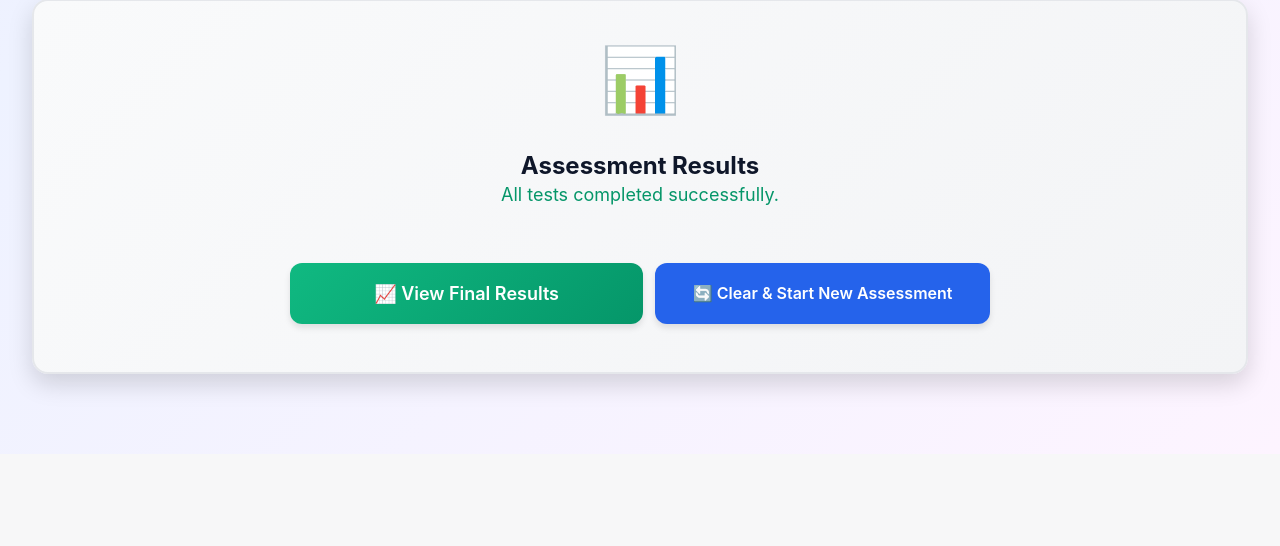
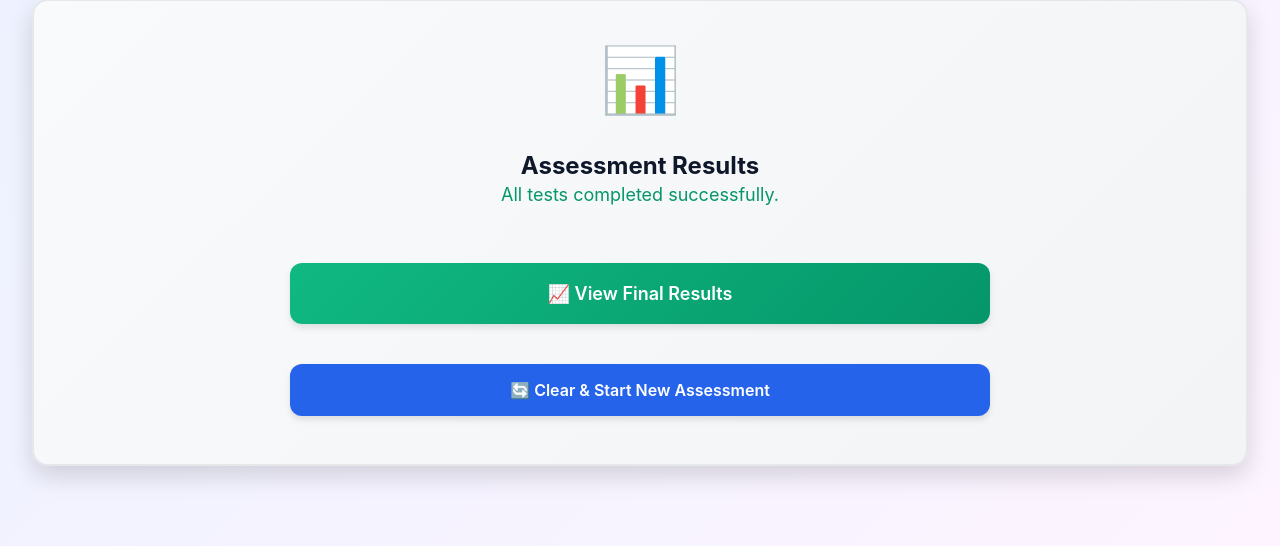
Before and after one commit to M-Iswarya2/Dementia-for-cloud, a Django app: page /take-test/ in a window 1280 px wide. Shown: the part 1566-2112 px from the top of the page. Before the commit the page ends 1961 px from the top, so only its background shows below. Run offline with Django 5.2, Linux system fonts and the light colour scheme; a user stored in the database is signed in; tables that the repository leaves empty hold one stand-in row (values such as "Sample post").

Commit message:
Changed refresh

```diff
--- a/dementia_web/templates/pages/take_test.html
+++ b/dementia_web/templates/pages/take_test.html
@@ -239,24 +239,23 @@
                     All tests completed successfully.
                 </p>
 
-            <div style="display: flex; gap: 12px; justify-content: center; margin-top: 16px;">
                 <a href="{% url 'final_result' %}" class="btn btn-success">
                     📈 View Final Results
                 </a>
-
-                    <a href="{% url 'reset_tests' %}" class="btn btn-danger">
-                        🔄 Clear & Start New Assessment
-                    </a>
-                </div>
             {% else %}
-
                 <p class="result-description pending">
                     Complete all remaining tests to unlock results.
                 </p>
                 <button class="btn btn-disabled" disabled>🔒 Results Locked</button>
             {% endif %}
-        </div>
+
+            <!-- ✅ ALWAYS SHOW RESET -->
+            <div style="margin-top:20px;">
+                <a href="{% url 'reset_tests' %}" class="btn btn-danger">
+                    🔄 Clear & Start New Assessment
+                </a>
             </div>
 
         </div>
+</div>
 {% endblock %}
--- a/dementia_web/views.py
+++ b/dementia_web/views.py
@@ -690,12 +690,14 @@ def reset_tests(request):
     status.trail_done = False
     status.voice_done = False
     status.questionnaire_done = False
+    status.digit_span_done = False   # ✅ MISSING
 
     status.memory_score = None
     status.attention_score = None
     status.trail_score = None
     status.voice_score = None
     status.questionnaire_score = None
+    status.digit_span_score = None   # ✅ MISSING
 
     status.save()
 
```
Lines whose indentation alone changed are shown as unchanged.
